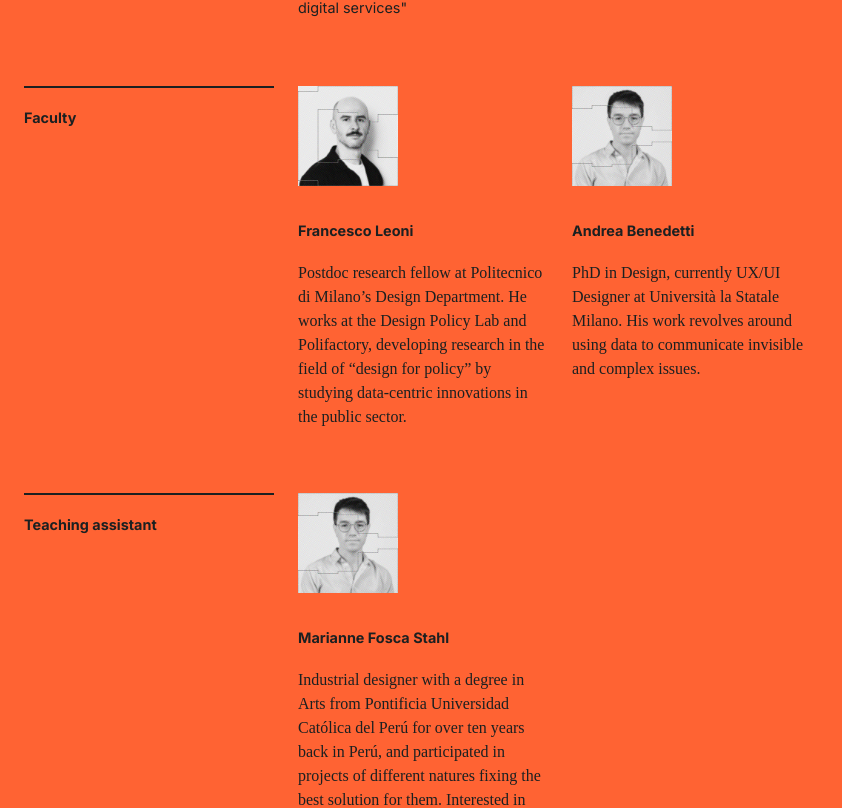
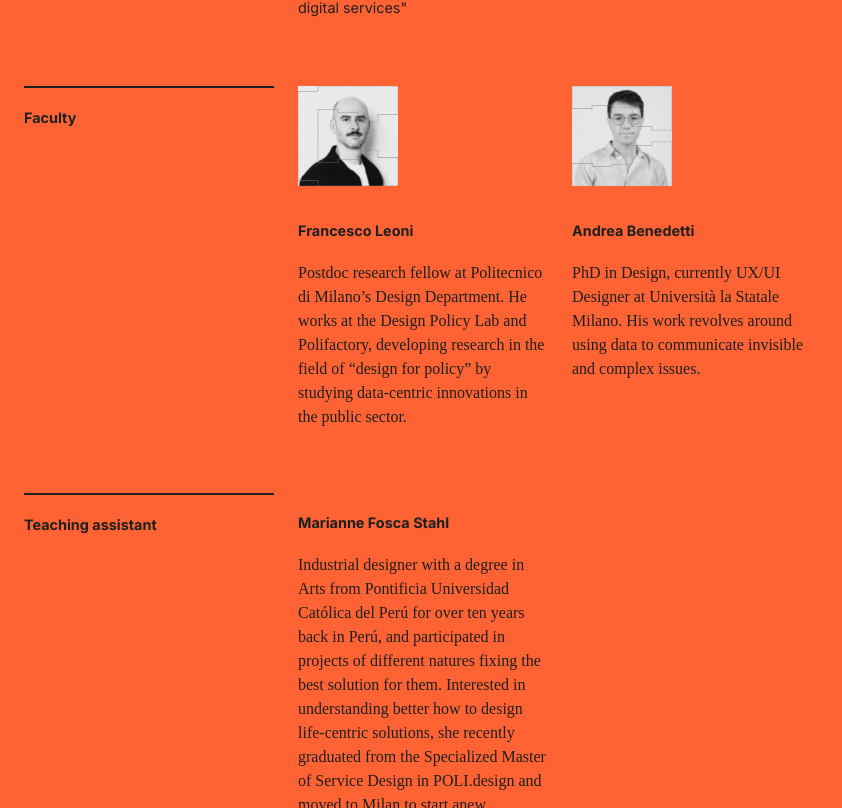
Before and after one commit to dataservicedesign/syllabus, a Next.js app: page /syllabus/ in a window 1280 px wide. Shown: the part 3331-4139 px from the top of the page, without its empty margins (0-842 px from the left). Built offline with nearby package versions, Linux system fonts and the light colour scheme; a web font is replaced by a local one.

Commit message:
Update index.js

```diff
--- a/pages/index.js
+++ b/pages/index.js
@@ -358,14 +358,14 @@ export default function Home({ allPostsData, allCourseData }) {
           <h4>Teaching assistant</h4>
         </div>
         <div>
-          <div style={{ width: "100px" }}>
+          {/* <div style={{ width: "100px" }}>
             <Zoom classDialog={"custom-zoom"}>
               <img
                 src="/syllabus/andrea-benedetti.png"
                 style={{ width: "100%", marginBottom: "0.5rem" }}
               />
             </Zoom>
-          </div>
+          </div> */}
           <h4>Marianne Fosca Stahl</h4>
           <p>
             Industrial designer with a degree in Arts from Pontificia
```
